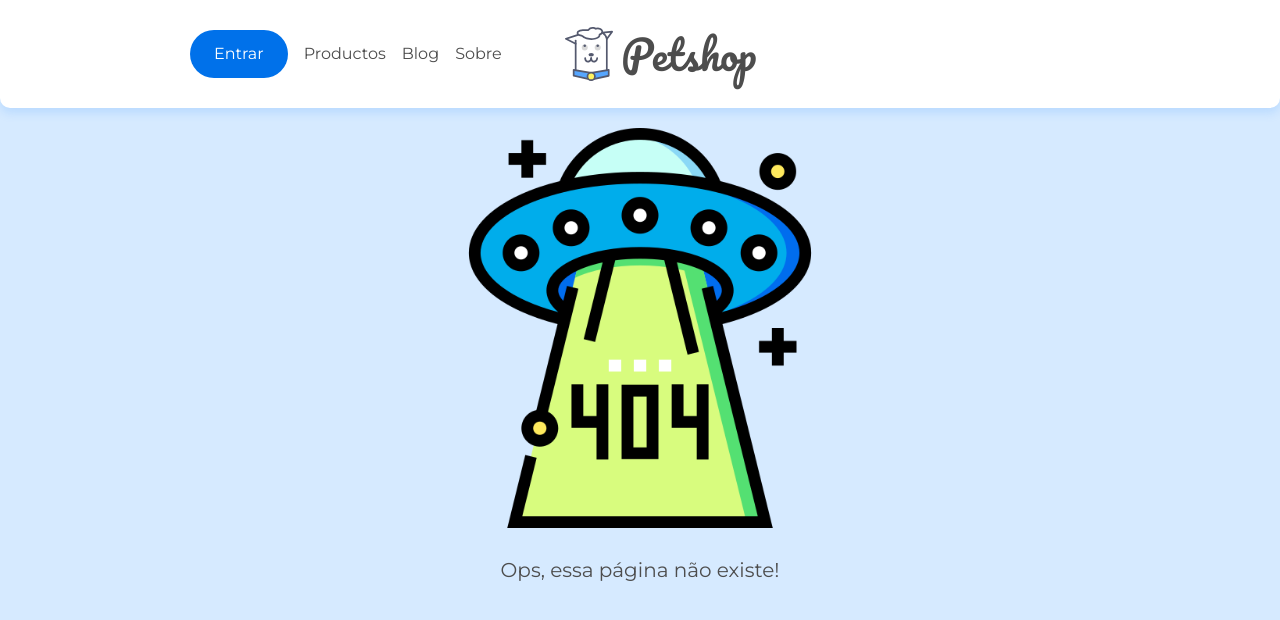
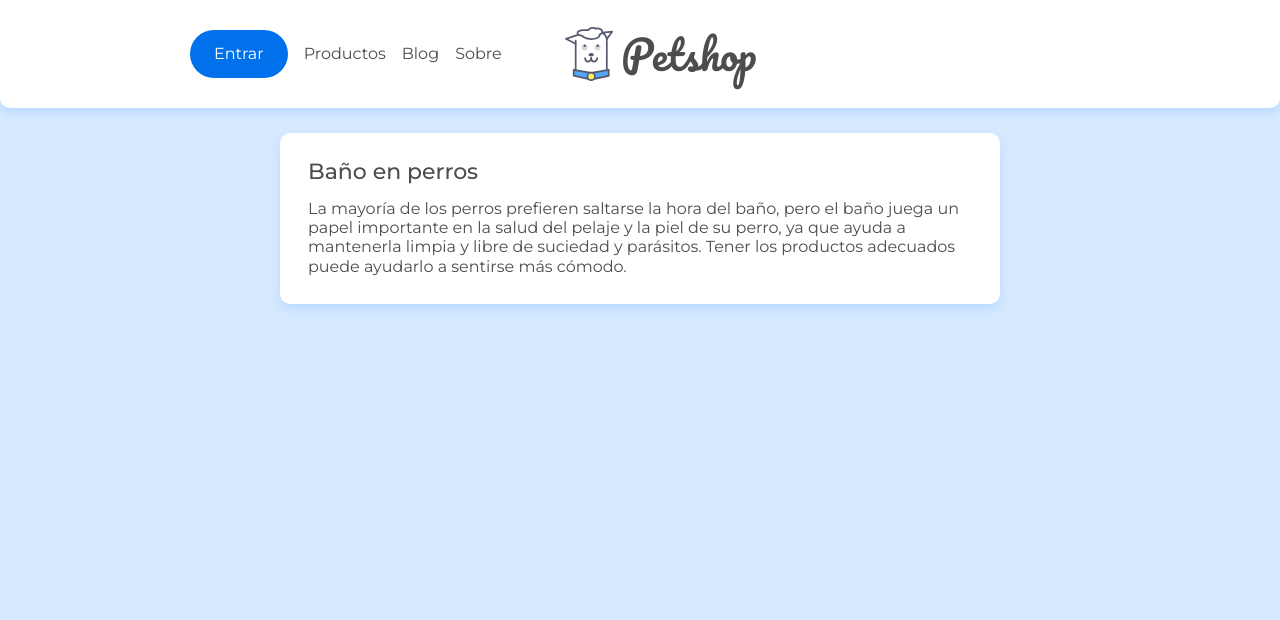
Before and after one commit to Kmilo24/1845-REACT-ROUTER-V2-CODIGOINICIAL, a React (Create React App) app: page /posts/1 in a window 1280 px wide. Shown: the top 620 px of the page. Built offline with nearby package versions, Linux system fonts and the light colour scheme; data requests are answered from the project's data file.

Commit message:
Mostrar un Post

```diff
--- a/src/App.js
+++ b/src/App.js
@@ -4,7 +4,7 @@
 import Sobre from "./pages/Sobre";
 import Page404 from './pages/Page404';
 import Header from './components/Header';
-
+import Post from './pages/Post';
 import { Route, BrowserRouter as Router,Routes} from 'react-router-dom';
 function App() {
   const location = window.location.pathname;
@@ -14,7 +14,8 @@
       <Routes>
       <Route path='/' element={<Home/>}/>
       <Route path='/sobre' element={<Sobre/>}/>
-       <Route path='*' element={<Page404/>}/>
+      <Route path='/posts/:id' element={<Post/>}/>
+      <Route path='*' element={<Page404/>}/>
       </Routes>
     </Router>
   );
--- /dev/null
+++ b/src/pages/Post.jsx
@@ -0,0 +1,22 @@
+import { useState, useEffect } from "react"
+import "../assets/css/componentes/card.css"
+import { useParams } from "react-router-dom"
+import { buscar } from "../api/api"
+const Post = ({url}) => {
+    const [post, setPost] = useState({})
+    const {id} = useParams()
+    useEffect(() => {
+        buscar(`/posts/${id}`, setPost)
+
+    }, [id])
+    return(
+        <main className = "container flex flex--center">
+        <article className = "card post">
+        <h2 className = "post-card__title">{post.title}</h2>
+        <p className = "text__card">{post.body}</p>
+        </article>
+    </main>
+    )
+}
+
+export default Post
```
